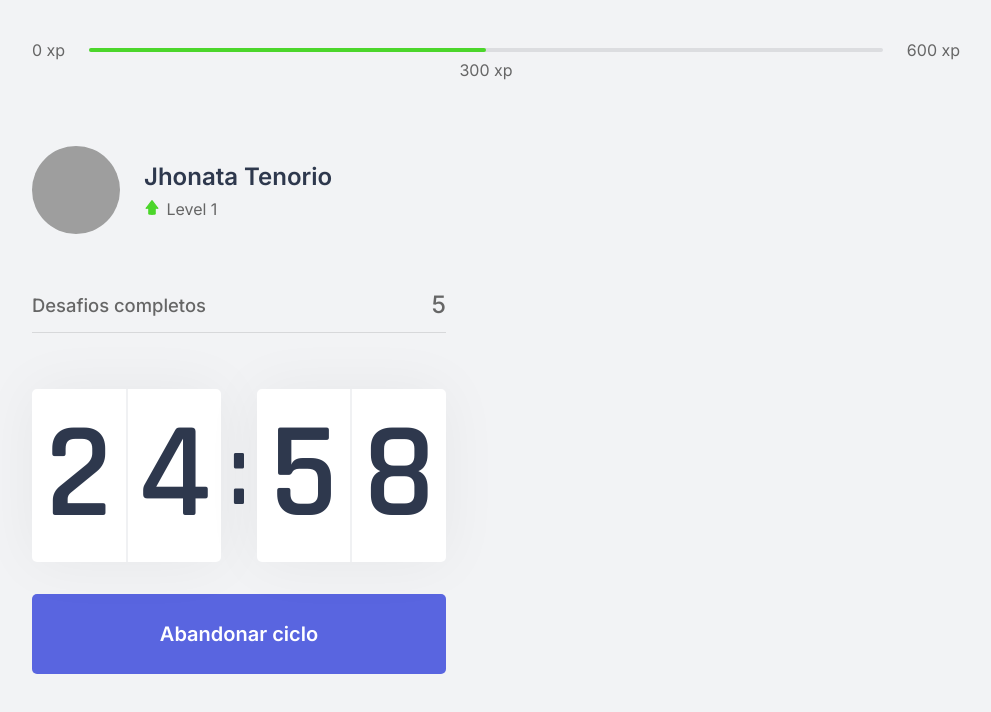
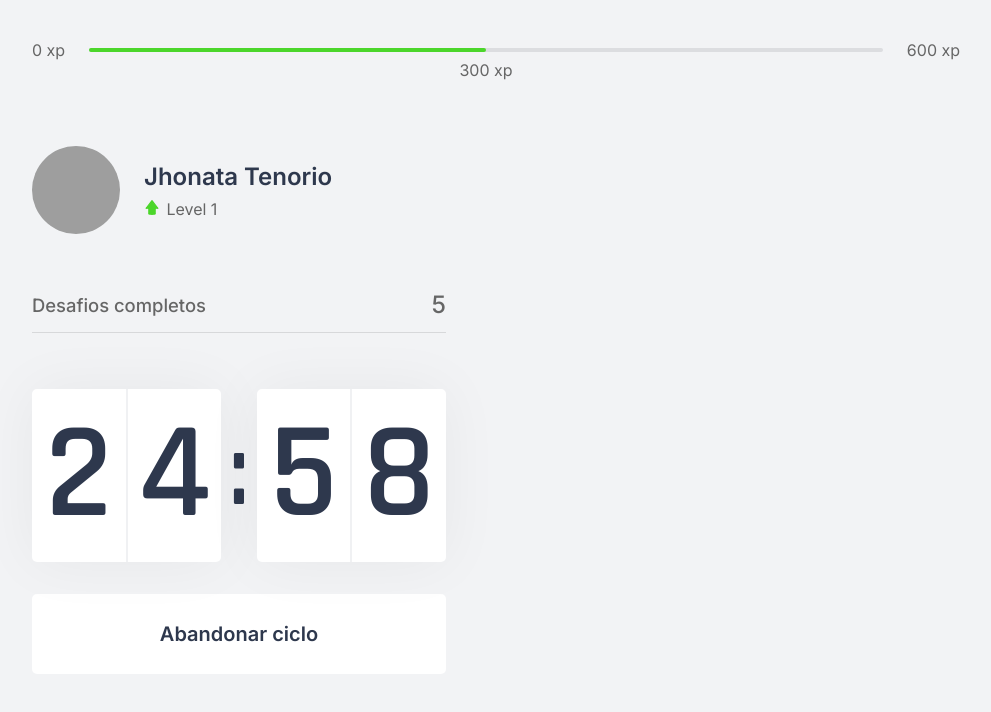
Before and after one commit to jhonataT/Move_it, a Next.js app: page / in a window 1280 px wide. Both pictures are taken after a click on the button "Iniciar um ciclo". Shown: the top 712 px of the page, without its empty margins (144-1135 px from the left). Built offline with nearby package versions, Linux system fonts and the light colour scheme; grey boxes are pictures that could not be loaded.

Commit message:
reset countdown

```diff
--- a/src/components/Countdown.tsx
+++ b/src/components/Countdown.tsx
@@ -1,5 +1,7 @@
 import { useState, useEffect } from 'react';
 import styles from '../styles/components/Countdown.module.css';
+
+let countdownTimeout: NodeJS.Timeout;
 
 export const Countdown = () => {
     const [time, setTime] = useState(25 * 60);
@@ -15,9 +17,15 @@
         setIsActive(true);
     }
 
+    const resetCountdown = () => {
+        clearTimeout(countdownTimeout);
+        setIsActive(false);
+        setTime(25 * 60);
+    }
+
     useEffect(() => {
         if(isActive && time > 0){
-            setTimeout(() => {
+            countdownTimeout = setTimeout(() => {
                 setTime(time - 1);
             }, 1000)
         }
@@ -42,8 +50,8 @@
             { isActive ? (
                 <button
                     type="button"
-                    className={styles.countdownButton}
-                    onClick={startCountdown}
+                    className={`${styles.countdownButton} ${styles.countdownButtonActive}`}
+                    onClick={resetCountdown}
                     >
                         Abandonar ciclo
                 </button>
--- a/src/styles/components/Countdown.module.css
+++ b/src/styles/components/Countdown.module.css
@@ -61,3 +61,13 @@
 .countdownButton:hover {
     background: var(--blue-dark);
 }
+
+.countdownButtonActive {
+    background: var(--white);
+    color: var(--title);
+}
+
+.countdownButtonActive:hover {
+    background: var(--red);
+    color: var(--white);
+}
```
